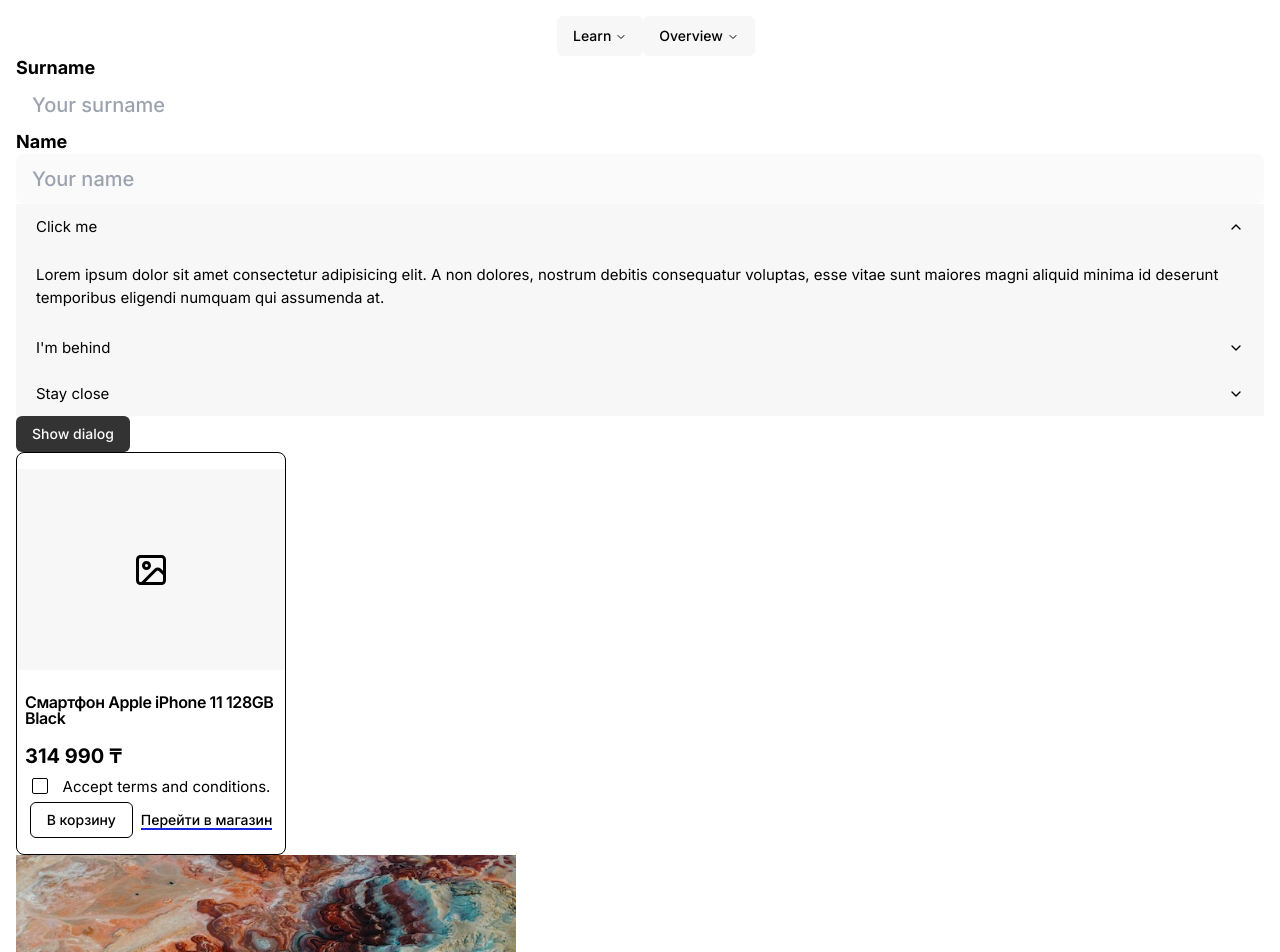
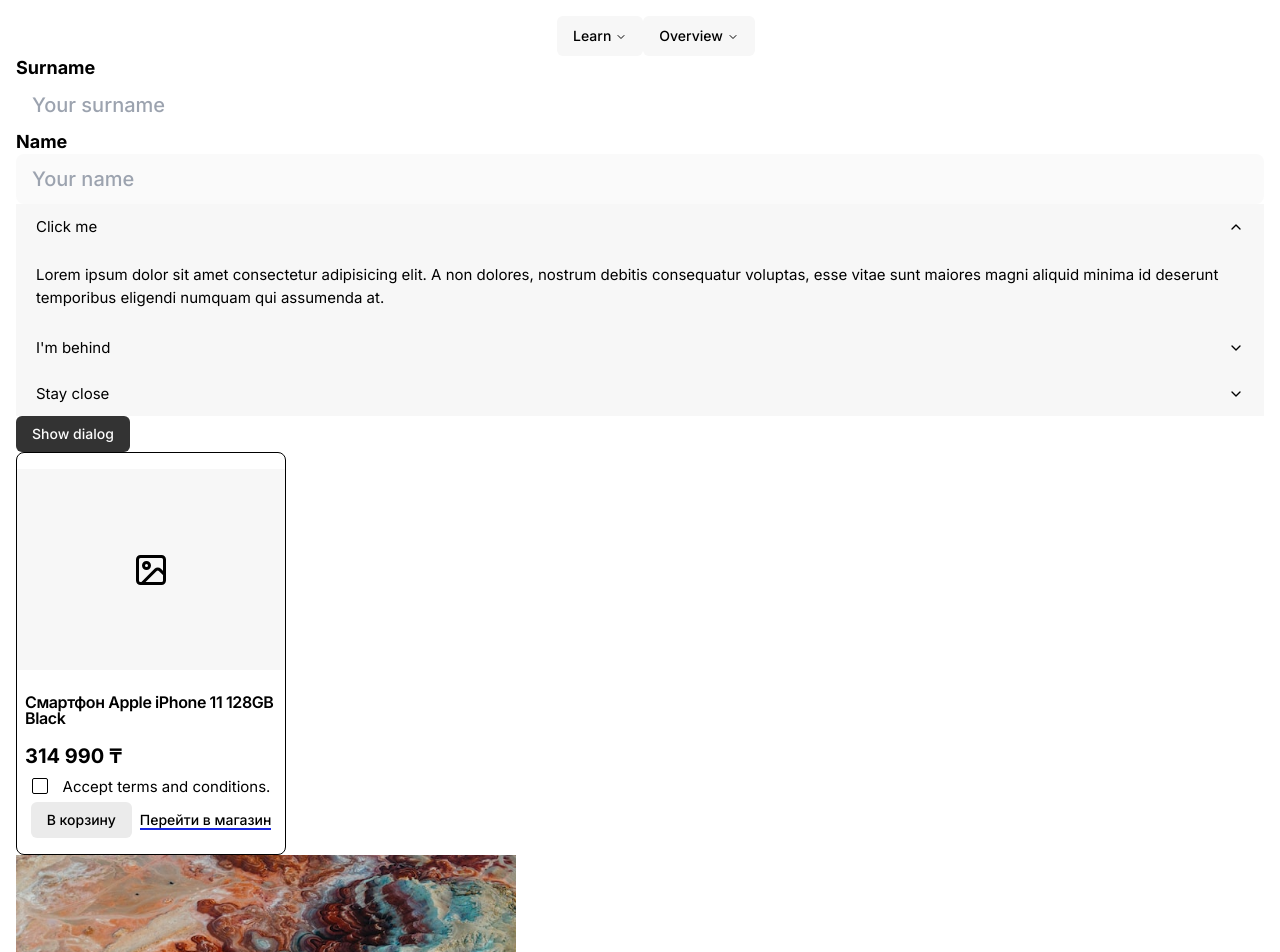
Before and after one commit to memorywanderer/next-components, a Next.js app: page / in a window 1280 px wide. Shown: the top 952 px of the page. Built offline with nearby package versions, Linux system fonts and the light colour scheme.

Commit message:
add new button styles

```diff
--- a/app/globals.css
+++ b/app/globals.css
@@ -72,6 +72,8 @@ Vars
     --fill-primary-hover: 0, 0%, 1%;
     --fill-secondary: 0, 0%, 92%;
     --fill-secondary-hover: 0, 0%, 86%;
+    --fill-tertiary: 0, 0%, 70%;
+    --fill-tertiary-hover: 0, 0%, 30%;
     --fill-interactive: 236, 80%, 49%;
     --fill-interactive-hover: 239, 100%, 44%;
     --fill-additional: 120, 100%, 40%;
--- a/app/page.tsx
+++ b/app/page.tsx
@@ -177,7 +177,7 @@ export default function Home() {
               </label>
             </div>
             <div className='flex items-center mb-2'>
-              <Button className='mr-2' variant="outline">В корзину</Button>
+              <Button className='mr-2' variant="secondary">В корзину</Button>
               <Button href="/" variant='link' size='link'>Перейти в магазин</Button>
             </div>
           </CardFooter>
@@ -196,7 +196,7 @@ export default function Home() {
         <AlertDialogTrigger
           asChild
         >
-          <Button variant="destructive">Delete account</Button>
+          <Button variant="negative">Delete account</Button>
         </AlertDialogTrigger>
         <AlertDialogContent>
           <AlertDialogTitle>
--- a/components/ui/Button/Button.tsx
+++ b/components/ui/Button/Button.tsx
@@ -12,8 +12,13 @@ const buttonVariants = cva(
           'bg-fill-primary text-on-surface-dark hover:bg-fill-hover',
         secondary:
           'bg-fill-secondary text-on-surface-secondary hover:bg-fill-secondary-hover',
-        destructive:
+        tertiary: "bg-fill-tertiary text-on-surface-secondary hover:bg-fill-tertiary-hover",
+        positive: "bg-fill-positive hover:bg-fill-positive-hover",
+        warning: "bg-fill-warning hover:bg-fill-warning-hover",
+        negative:
           'bg-fill-secondary text-on-surface-negative hover:bg-fill-negative hover:text-background',
+        accent:
+          'bg-fill-interactive text-on-surface-dark hover:bg-fill-interactive-hover',
         outline:
           'bg-transparent border duration-300 hover:bg-fill-primary hover:border-outline-hover hover:text-on-surface-dark',
         ghost:
--- a/tailwind.config.js
+++ b/tailwind.config.js
@@ -67,6 +67,8 @@ module.exports = {
           "hover": "hsl(var(--fill-primary-hover))",
           "secondary": "hsl(var(--fill-secondary))",
           "secondary-hover": "hsl(var(--fill-secondary-hover))",
+          "tertiary": "hsl(var(--fill-tertiary))",
+          "tertiary-hover": "hsl(var(--fill-tertiary-hover))",
           "interactive": "hsl(var(--fill-interactive))",
           "interactive-hover": "hsl(var(--fill-interactive-hover))",
           "additional": "hsl(var(--fill-additional))",
```
